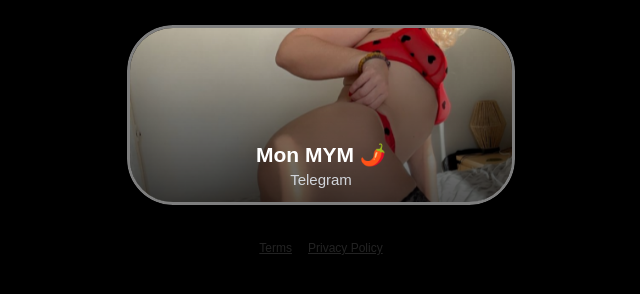
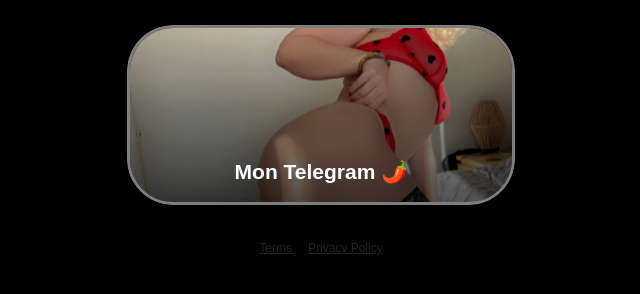
Before and after one commit to Msh-Elie/CIndy, a plain HTML site: page index.html in a window 1280 px wide. Shown: the part 348-642 px from the top of the page, without its empty margins (319-959 px from the left). Drawn offline with Linux system fonts and the light colour scheme.

Commit message:
Update index.html

```diff
--- a/index.html
+++ b/index.html
@@ -480,12 +480,12 @@ src="https://www.facebook.com/tr?id=2943580392695707&ev=PageView&noscript=1"
       </a>
       -->
       <!-- Card 2 : MYM -->
-      <a class="link-card sensitive-card" href="https://mym.fans/Cindylopes" target="_blank" rel="nofollow noopener noreferrer" data-label="MYM">
+      <a class="link-card sensitive-card" href="https://t.me/+AjTTZPsYP8AzNzU0" target="_blank" rel="nofollow noopener noreferrer" data-label="MYM">
         <img class="card-bg" src="assert/CindyOf1.jpeg" alt="MYM" style="object-position: 40% 40%;">
         <div class="card-gradient"></div>
         <div class="card-text">
-          <h3>Mon MYM 🌶️</h3>
-          <p>Telegram</p>
+          <h3>Mon Telegram 🌶️</h3>
+          <p></p>
         </div>
         <div class="sensitive-overlay">
           <div class="sensitive-badge">
```
